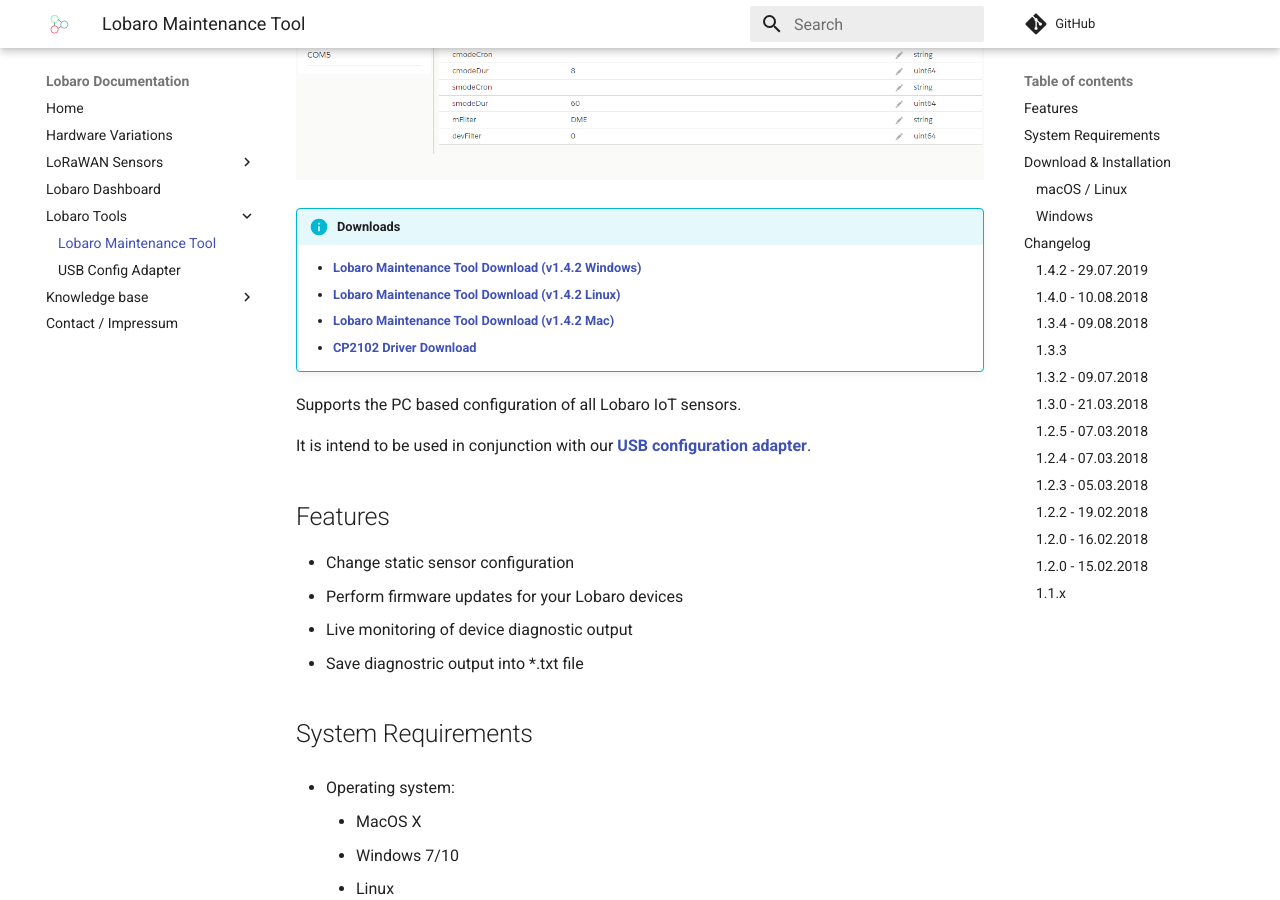
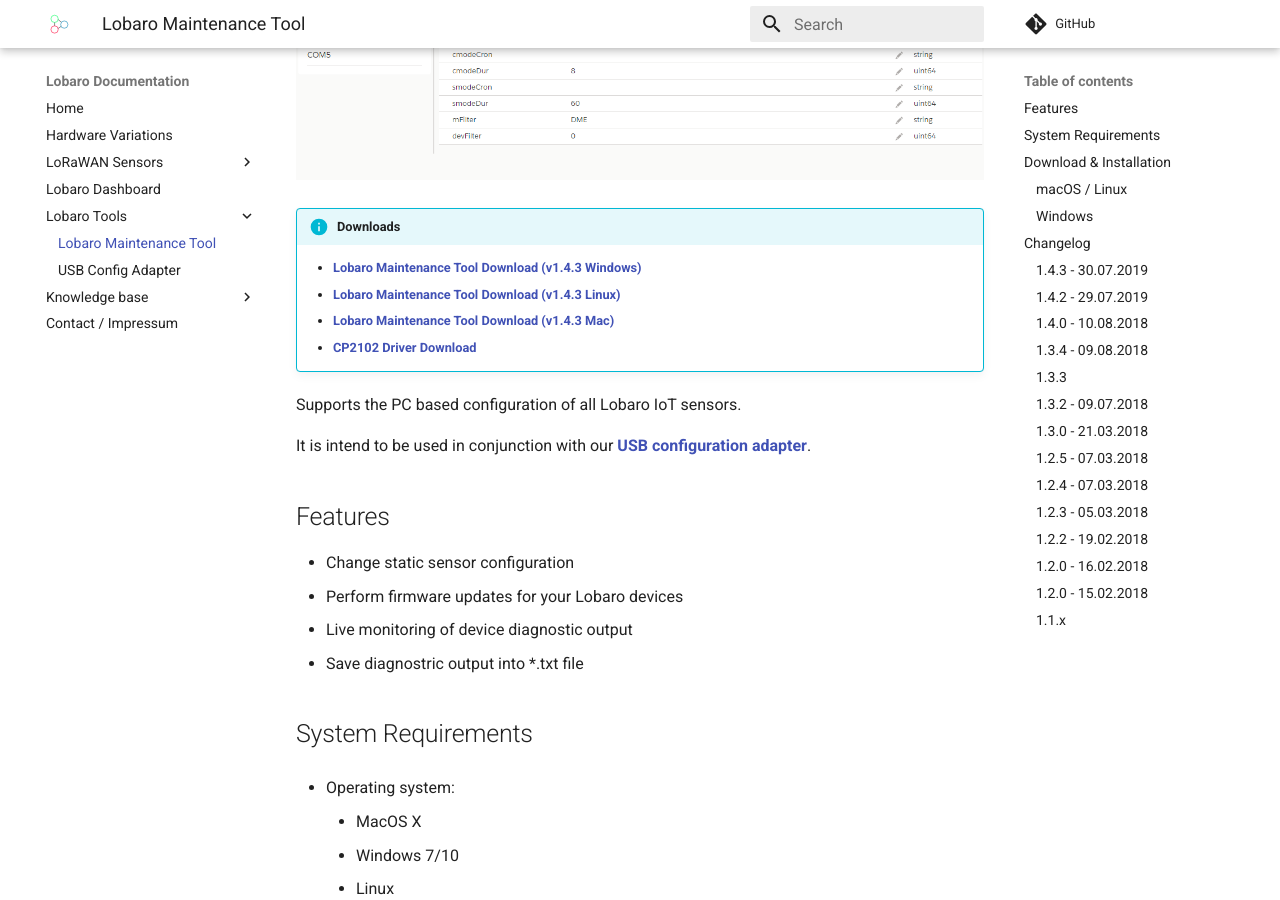
Before and after one commit to Lobaro/docs, an MkDocs documentation site: the page built from docs/tools/lobaro-tool.md, in a window 1280 px wide and 900 px high, scrolled down 410 px. Built offline with MkDocs 1.6.1 and Material for MkDocs 9.7.7, drawn with Linux system fonts in a browser that asks for light colours; a script that is not in the unit is left out; comment, search, counter and statistics services are not loaded; some of the changed text lies outside the part shown.

Commit message:
release tool 1.4.3

```diff
--- a/docs/tools/lobaro-tool.md
+++ b/docs/tools/lobaro-tool.md
@@ -3,9 +3,9 @@
 ![Screenshot Lobaro-Tool](./img/Lobaro_Tool_ConfigFeature.png)
 
 !!! info "Downloads"
-    * [**Lobaro Maintenance Tool Download (v1.4.2 Windows)**](files/tool-1-4-2/lobaro-tool-windows/lobaro-tool.exe){: target="_blank"}
-    * [**Lobaro Maintenance Tool Download (v1.4.2 Linux)**](files/tool-1-4-2/lobaro-tool-linux/lobaro-tool){: target="_blank"}
-    * [**Lobaro Maintenance Tool Download (v1.4.2 Mac)**](files/tool-1-4-2/lobaro-tool-mac/lobaro-tool){: target="_blank"}
+    * [**Lobaro Maintenance Tool Download (v1.4.3 Windows)**](files/tool-1-4-3/lobaro-tool-windows/lobaro-tool.exe){: target="_blank"}
+    * [**Lobaro Maintenance Tool Download (v1.4.3 Linux)**](files/tool-1-4-3/lobaro-tool-linux/lobaro-tool){: target="_blank"}
+    * [**Lobaro Maintenance Tool Download (v1.4.3 Mac)**](files/tool-1-4-3/lobaro-tool-mac/lobaro-tool){: target="_blank"}
     * [**CP2102 Driver Download**](https://www.silabs.com/products/development-tools/software/usb-to-uart-bridge-vcp-drivers){: target="_blank"}
 
 Supports the PC based configuration of all Lobaro IoT sensors.
@@ -56,6 +56,9 @@
 
 
 ## Changelog
+
+### 1.4.3 - 30.07.2019
+- Fix a bug where writing the config does not work.
 
 ### 1.4.2 - 29.07.2019
 - Fix a bug where the program hangs up while connecting to a wrong serial port in "auto" mode.
```
Also changed, not shown: 3 other files.
